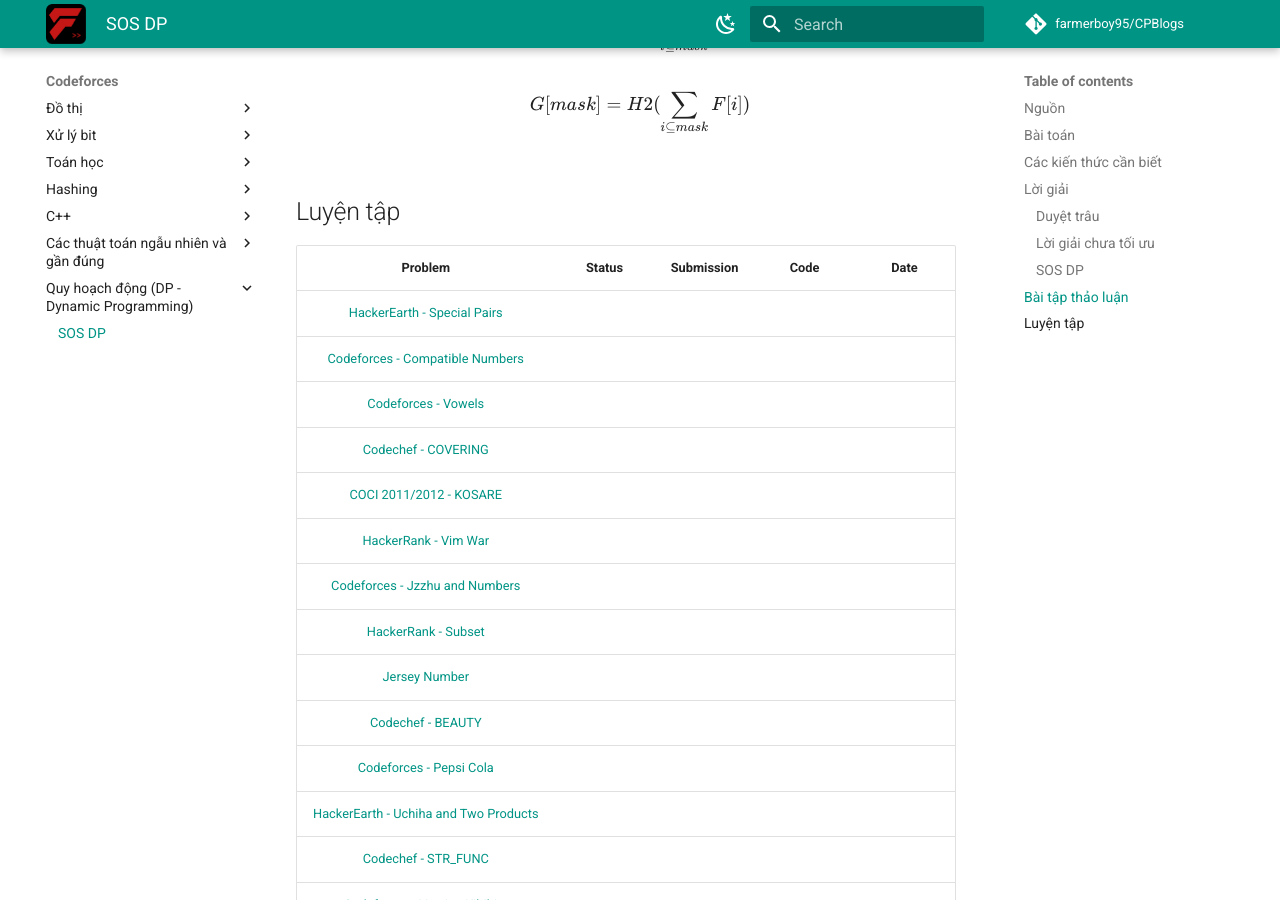
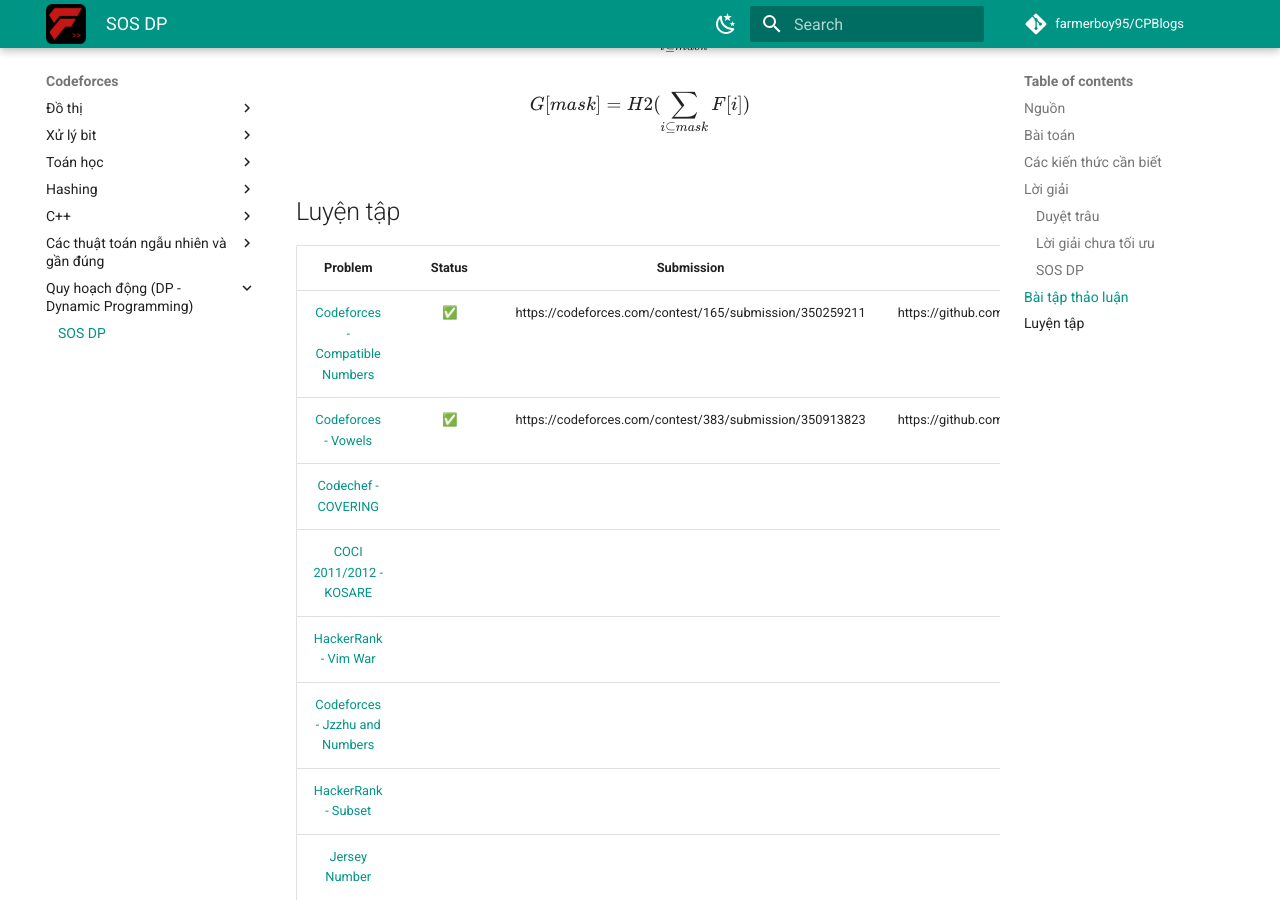
Before and after one commit to farmerboy95/CPBlogs, an MkDocs documentation site: the page built from docs/Codeforces/dp/sos-dp.md, in a window 1280 px wide and 900 px high, scrolled down 3709 px. Built offline with MkDocs 1.6.1 and Material for MkDocs 9.7.7, drawn with Linux system fonts in a browser that asks for light colours; emoji names are drawn with the system emoji font; comment, search, counter and statistics services are not loaded.

Commit message:
Update sos dp

```diff
--- a/docs/Codeforces/dp/sos-dp.md
+++ b/docs/Codeforces/dp/sos-dp.md
@@ -119,9 +119,8 @@
 
 | Problem | Status | Submission | Code | Date |
 | :---: | :-----------: | :---: | :---: | :---: |
-| [HackerEarth - Special Pairs](https://www.hackerearth.com/problem/algorithm/special-pairs-7/?utm_source=header&utm_medium=search&utm_campaign=he-search) | | | | |
-| [Codeforces - Compatible Numbers](https://codeforces.com/contest/165/problem/E) | | | | |
-| [Codeforces - Vowels](https://codeforces.com/contest/383/problem/E) | | | | |
+| [Codeforces - Compatible Numbers](https://codeforces.com/contest/165/problem/E) | :white_check_mark: | https://codeforces.com/contest/165/submission/350259211 | https://github.com/farmerboy95/CompetitiveProgramming/blob/master/Codeforces/CF165-D2-E.cpp | 22/11/2025 |
+| [Codeforces - Vowels](https://codeforces.com/contest/383/problem/E) | :white_check_mark: | https://codeforces.com/contest/383/submission/350913823 | https://github.com/farmerboy95/CompetitiveProgramming/blob/master/Codeforces/CF383-D1-E.cpp |27/11/2025 |
 | [Codechef - COVERING](https://www.codechef.com/problems/COVERING) | | | | |
 | [COCI 2011/2012 - KOSARE](http://hsin.hr/coci/archive/2011_2012/contest6_tasks.pdf) | | | | |
 | [HackerRank - Vim War](https://www.hackerrank.com/contests/w16/challenges/vim-war) | | | | |
```
